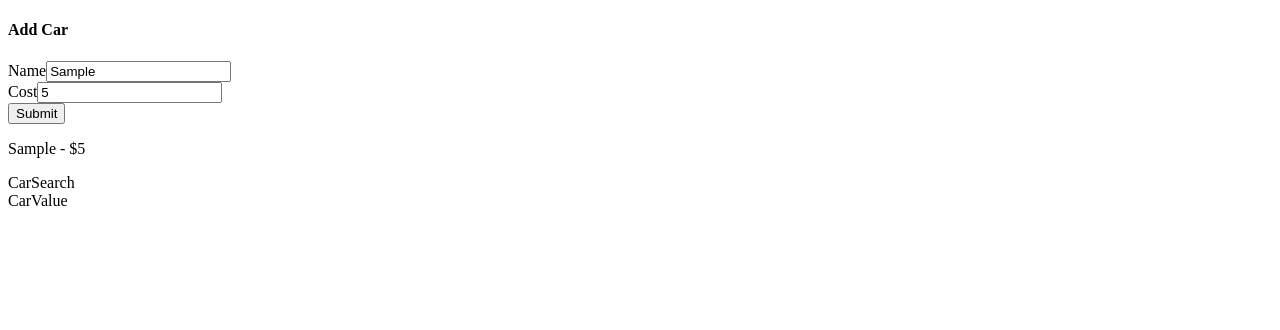
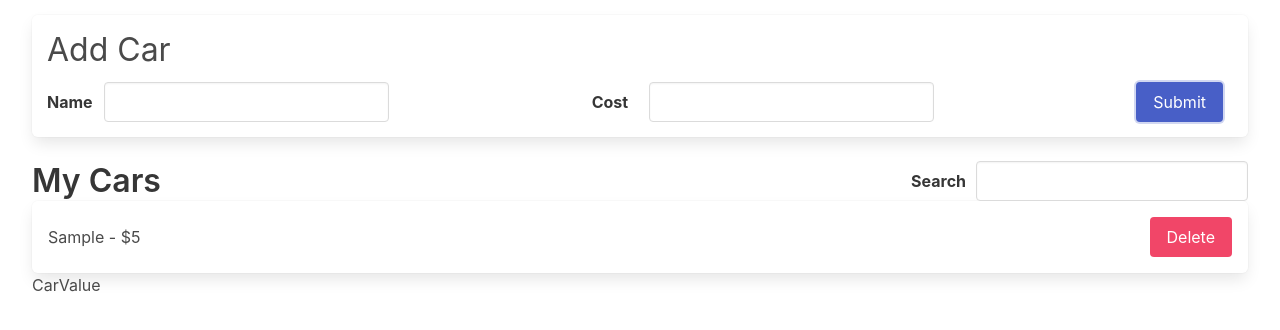
Before and after one commit to FlutterSoft/Udemy---Master-React-Course, a React (Create React App) app in the folder cars-redux/: page / in a window 1280 px wide. Both pictures are taken after typing "Sample", "5" into the empty fields and a click on the button "Submit". Shown: the top 330 px of the page. Built offline with nearby package versions, Linux system fonts and the light colour scheme.

Commit message:
Added bulma styling, reset inputs on submission, delete buttons, search filtering

```diff
--- a/cars-redux/src/App.js
+++ b/cars-redux/src/App.js
@@ -5,10 +5,10 @@ import CarValue from './components/CarValue'
 
 export default function App(){
     return(
-        <div>
+        <div className="container is-fluid">
             <CarForm/>
+            <CarSearch/>
             <CarList/>
-            <CarSearch/>
             <CarValue/>
 
         </div>
--- a/cars-redux/src/components/CarList.js
+++ b/cars-redux/src/components/CarList.js
@@ -1,19 +1,31 @@
-import { useSelector } from 'react-redux'
+import { useSelector, useDispatch } from 'react-redux'
+import { removeCar } from '../store'
+
 
 // Component to provide a list of cards
 export default function CarList(){
-    const cars = useSelector((state) => {
-        return state.cars.data
+    const dispatch = useDispatch()
+    const cars = useSelector(({ cars: { data, searchTerm }}) => {
+        return data.filter((car) => car.name.toLowerCase().includes(searchTerm.toLowerCase()))
     })
+
+    const handleCarDelete = (car) => {
+        dispatch(removeCar(car.id))
+    }
 
     // Creates a list of car items to render
     const renderedCars = cars.map((car) => {
         return (
-            <div key={car.id} className="panel">
-                <p>
+            <div key={car.id} className="panel is-flex is-justify-content-space-between is-align-items-center p-4">
+                <p className="">
                     {car.name} - ${car.cost}
                 </p>
 
+            <button
+                className="button is-danger" onClick={() => handleCarDelete(car)}
+            >
+                Delete
+            </button>
             </div>
         )
     })
--- a/cars-redux/src/components/CarSearch.js
+++ b/cars-redux/src/components/CarSearch.js
@@ -1,5 +1,26 @@
+import { useDispatch, useSelector } from 'react-redux'
+import { changeSearchTerm } from '../store'
+
 export default function CarSearch(){
+    const dispatch = useDispatch()
+    const searchTerm = useSelector((state) => {
+        return state.cars.searchTerm
+    })
+    const handleSearchTermChange = (e) => {
+        dispatch(changeSearchTerm(e.target.value))
+    }
     return (
-        <div>CarSearch</div>
+        <div className="list-header">
+            <h3  className="title is-3">My Cars</h3>
+            <div className="search field is-horizontal">
+                <label className="label">Search</label>
+                <input
+                    className="input"
+                    value={searchTerm}
+                    onChange={handleSearchTermChange}
+                />
+            </div>
+
+        </div>
     )
 }
--- a/cars-redux/src/index.js
+++ b/cars-redux/src/index.js
@@ -1,3 +1,5 @@
+import 'bulma/css/bulma.css'
+import './styles.css'
 import React from 'react'
 import { createRoot } from 'react-dom/client'
 import App from './App'
--- a/cars-redux/src/store/slices/formSlice.js
+++ b/cars-redux/src/store/slices/formSlice.js
@@ -1,4 +1,5 @@
 import { createSlice } from '@reduxjs/toolkit'
+import { addCar } from './carsSlice'
 
 const formSlice = createSlice({
     name: 'form',
@@ -13,6 +14,12 @@ const formSlice = createSlice({
         changeCost(state, action){
             state.cost = action.payload
         },
+    },
+    extraReducers(builder){
+        builder.addCase(addCar, (state, action) => {
+            state.name = ''
+            state.cost = 0
+        })
     }
 })
 
--- /dev/null
+++ b/cars-redux/src/styles.css
@@ -0,0 +1,79 @@
+.car-form {
+  margin-top: 15px;
+  padding: 15px;
+}
+.car-form .field-group {
+  display: flex;
+  margin-bottom: 0px;
+}
+.car-form form {
+  display: flex;
+  justify-content: space-between;
+}
+.car-form .field {
+  display: flex;
+  align-items: center;
+  margin-bottom: 0px;
+  margin-right: 10px;
+}
+.car-form .field label.label {
+  margin-bottom: 0px;
+  width: 70px;
+}
+.car-form input {
+  width: 100%;
+}
+.car-form h4.subtitle.is-3 {
+  margin-bottom: 0.75rem;
+}
+
+.car-list .panel.bold {
+  font-weight: 600;
+}
+
+.car-list .panel {
+  padding: 10px;
+  display: flex;
+  flex-direction: row;
+  justify-content: space-between;
+  align-items: center;
+}
+
+.car-list p {
+  font-size: 1.5rem;
+}
+
+.car-list .note {
+  font-style: italic;
+  display: block;
+  margin: 40px 20px;
+}
+
+.car-value {
+  font-size: 2rem;
+  text-align: right;
+}
+
+hr {
+  margin: 1rem 0;
+}
+
+.list-header {
+  display: flex;
+  flex-direction: row;
+  justify-content: space-between;
+  align-items: center;
+}
+
+.list-header h3.title {
+  margin-bottom: 0px;
+}
+
+.list-header .search {
+  display: flex;
+  align-items: center;
+}
+.list-header .search .label {
+  margin-bottom: 0px;
+  margin-right: 10px;
+}
```
Also changed, not shown: 1 other file (tests, documents, lock files or other folders).
